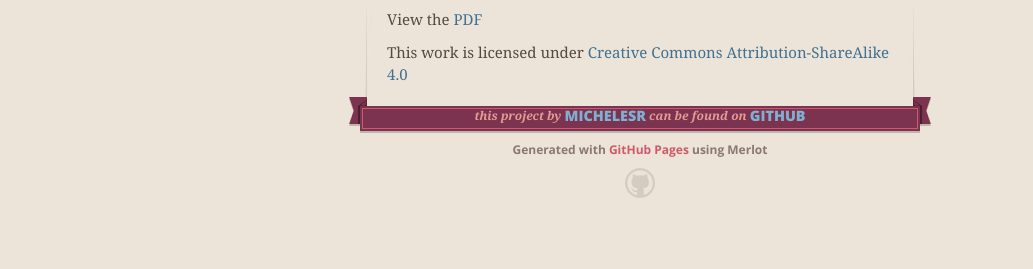
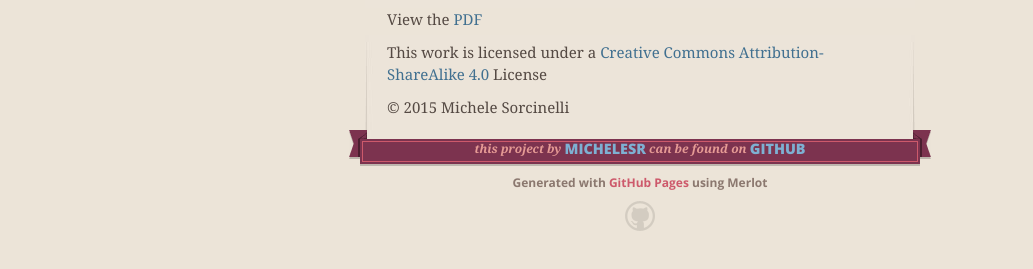
Before and after one commit to michelesr/thesis, a plain HTML site: page index.html in a window 1280 px wide. Shown: the part 337-606 px from the top of the page, without its empty margins (0-1033 px from the left). Drawn offline with nearby package versions, Linux system fonts and the light colour scheme.

Commit message:
Add Copyright note

```diff
--- a/index.html
+++ b/index.html
@@ -53,11 +53,13 @@
 Integration of Containerized Web Applications</em>.</p>
 <p>View the <a href="dist/thesis.pdf">PDF</a></p>
 <p>
-  This work is licensed under
+  This work is licensed under a
   <a href="https://creativecommons.org/licenses/by-sa/4.0/">
     Creative Commons Attribution-ShareAlike 4.0
   </a>
+  License
 </p>
+<p>© 2015 Michele Sorcinelli</p>
       </section>
 
       <footer>
```
Also changed, not shown: 1 other file.
